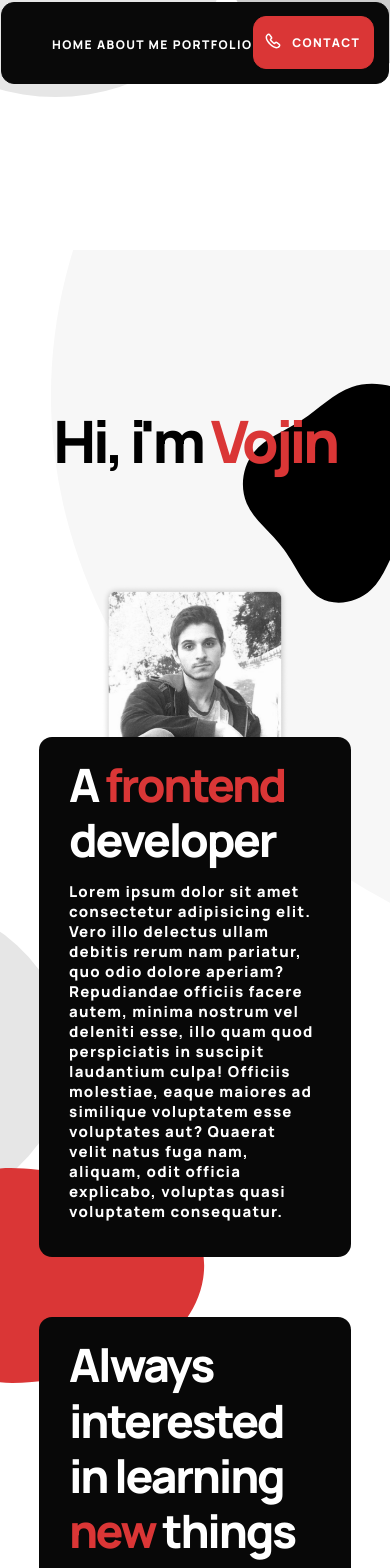
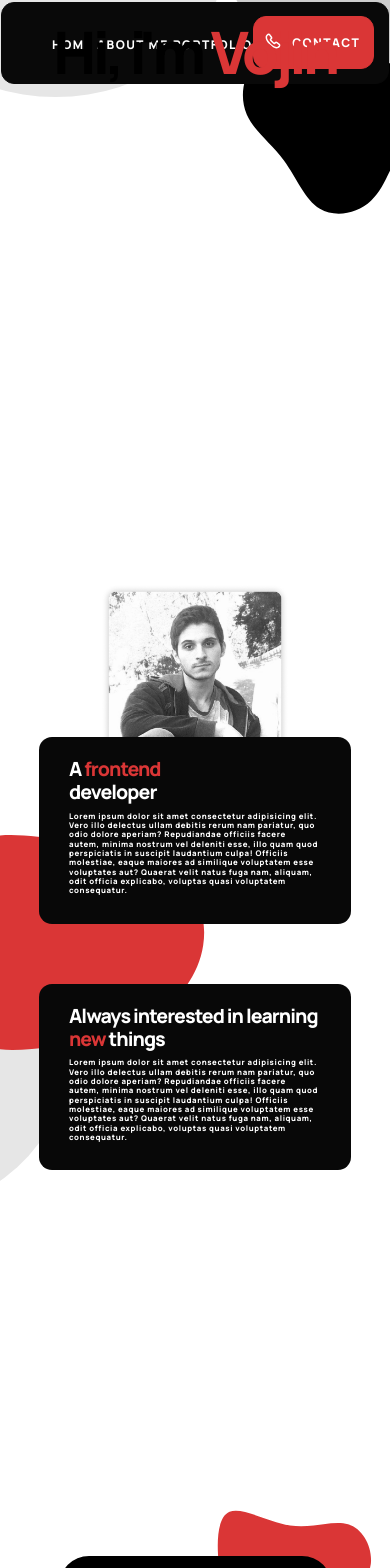
Before and after one commit to VojinPopovic/portfolio-react, a React (Create React App) app: page / in a window 390 px wide. Shown: the top 1568 px of the page. Built offline with nearby package versions, Linux system fonts and the light colour scheme.

Commit message:
responsive update

```diff
--- a/src/components/Background/BackgroundBubbles.css
+++ b/src/components/Background/BackgroundBubbles.css
@@ -79,4 +79,7 @@
   .elipse-six {
     top: 3400px;
   }
+  .elipse-four{
+    display: none;
+  }
 }
--- a/src/components/Card/CardBlock.css
+++ b/src/components/Card/CardBlock.css
@@ -157,10 +157,29 @@ h3 span {
   .card-image {
     width: 80%;
   }
+
+  .top-card h2 {
+    font-size: 5vw;
+    white-space: nowrap;
+  }
+  .top-card h2 span {
+    font-size: 5vw;
+    white-space: nowrap;
+  }
+
+  .bottom-card h2,
+  .bottom-card h2 span {
+    font-size: 5vw;
+  }
 }
 
 @media (max-width: 750px) {
   .card-image {
-    top:-700px;
+    top: -700px;
+  }
+  .top-card p,
+  .bottom-card p {
+    font-size: 2vw;
+    line-height: 120%;
   }
 }
```
